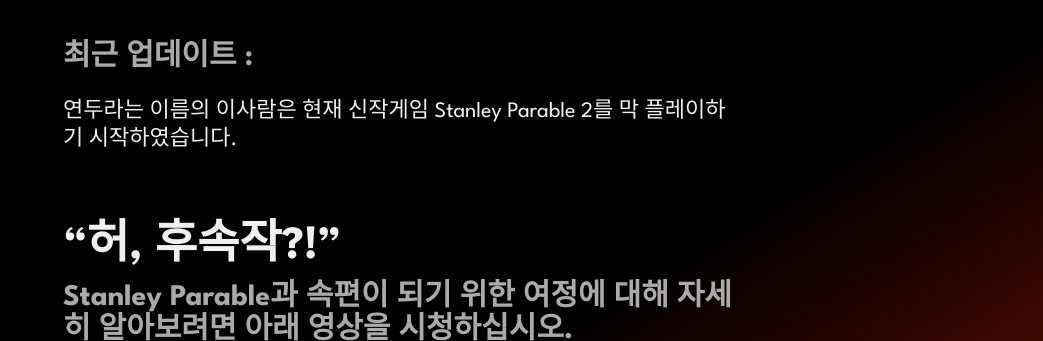
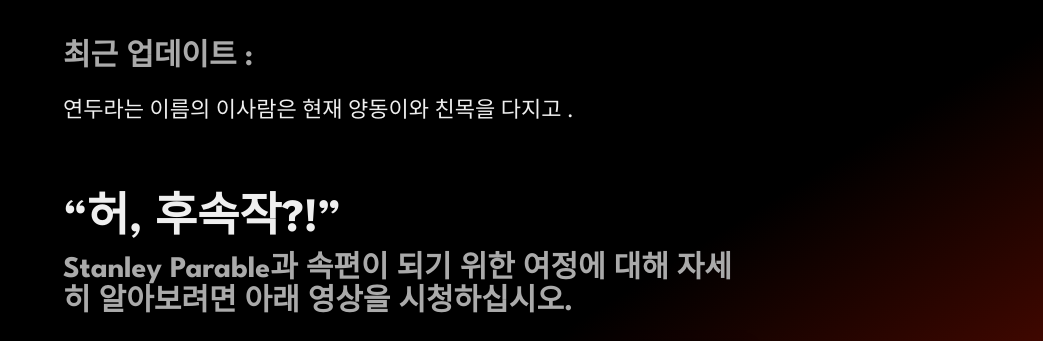
Before and after one commit to StanleyKR/StanleyParable2KR, a plain HTML site: page index.html in a window 1280 px wide. Shown: the part 930-1271 px from the top of the page, without its empty margins (237-1280 px from the left). Drawn offline with nearby package versions, Linux system fonts and the light colour scheme.

Commit message:
Update index.html

```diff
--- a/index.html
+++ b/index.html
@@ -37,7 +37,7 @@
 		</div>
     		<div class="promocontainer"><p>최근 업데이트 :</p></div>
 
-    		<p>연두라는 이름의 이사람은 현재 신작게임 Stanley Parable 2를 막 플레이하기 시작하였습니다.</p>
+    		<p>연두라는 이름의 이사람은 현재 양동이와 친목을 다지고 .</p>
 
     	</section>
 	<!-- 바로 이 사이에 이벤트 작용을 삽입... -->
```
